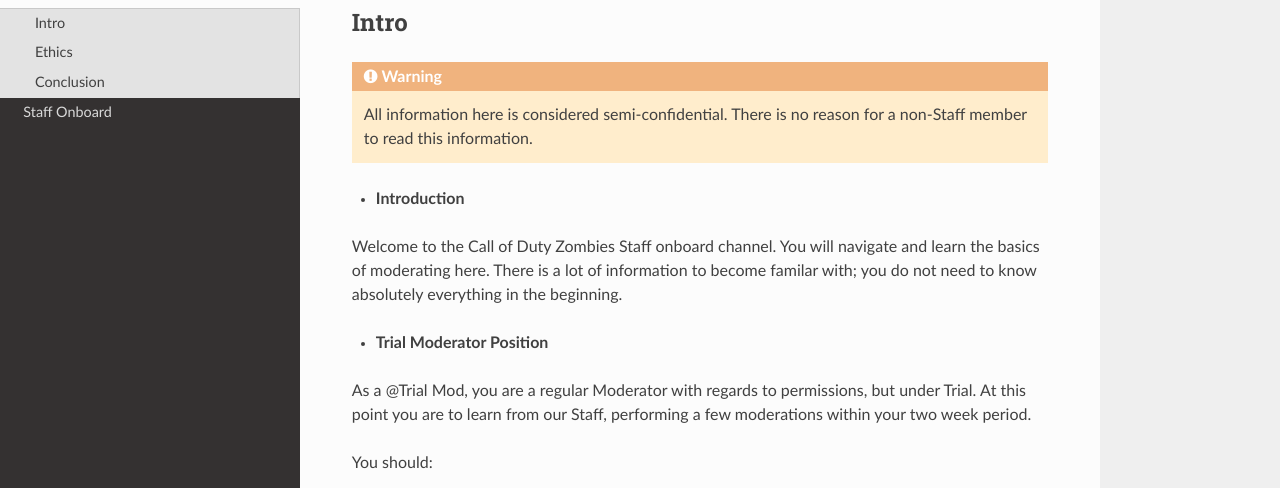
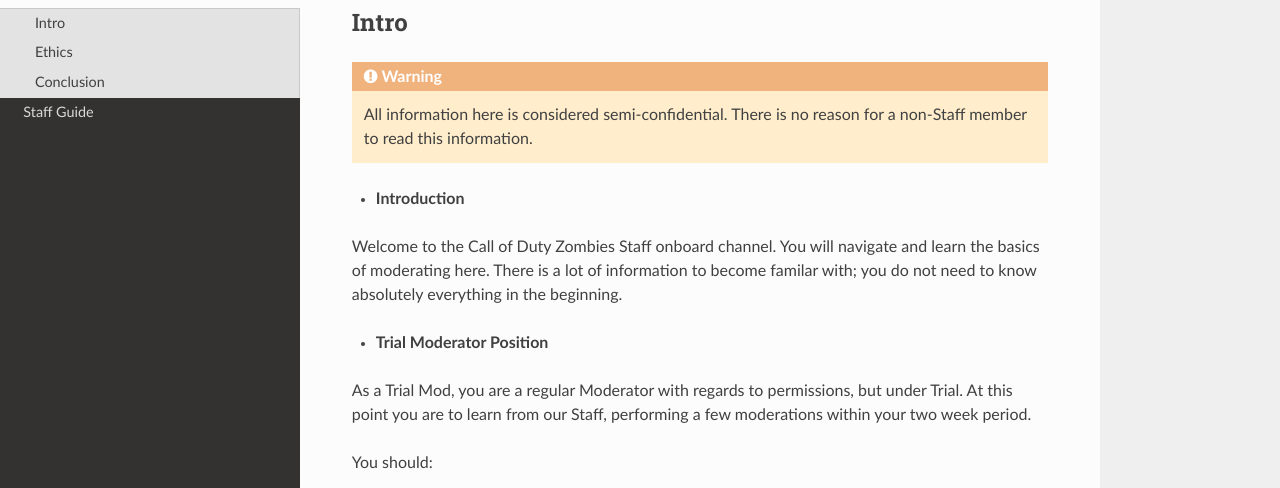
Before and after one commit to EternalllZM/rtd-codz-staff, a Sphinx documentation site: the page built from docs/source/onboard.rst, in a window 1280 px wide and 900 px high. Shown: the part 154-642 px from the top of the window. Built offline with Sphinx 7.4.7 and the Read the Docs theme 2.0.0, drawn with Linux system fonts in a browser that asks for light colours; pages that are not in the unit, such as notebooks, are missing from menus.

Commit message:
Initial commit

```diff
--- a/docs/source/onboard.rst
+++ b/docs/source/onboard.rst
@@ -15,7 +15,7 @@
 
 - **Trial Moderator Position**
 
-As a @Trial Mod, you are a regular Moderator with regards to permissions, but under Trial.
+As a Trial Mod, you are a regular Moderator with regards to permissions, but under Trial.
 At this point you are to learn from our Staff, performing a few moderations within your two week period.
 
 You should:
```
Also changed, not shown: docs/source/guide.rst (+26 -1 lines).
